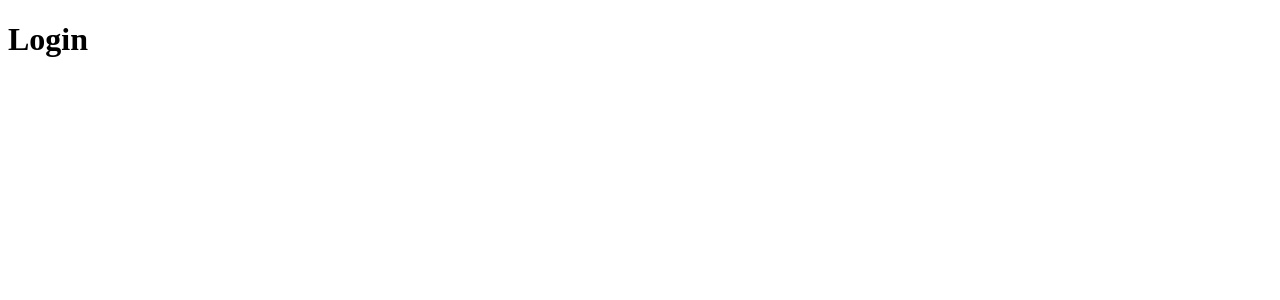
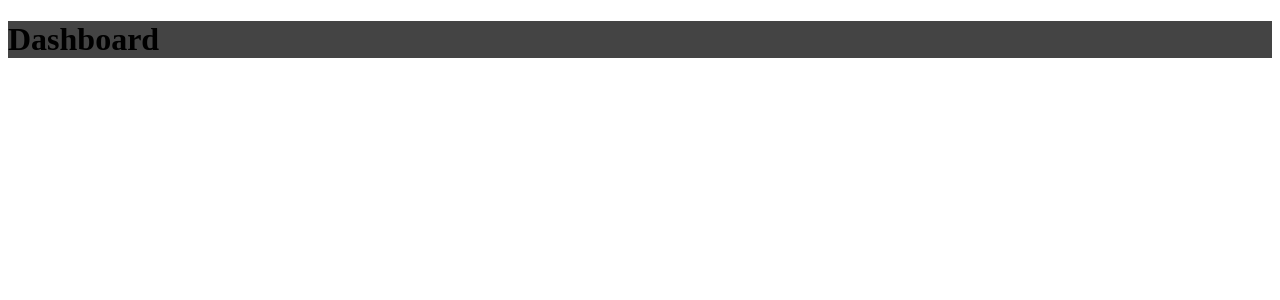
Before and after one commit to MarcosWillianR/meetapp-certification-challenge, a React (Create React App) app in the folder frontend/: page /dashboard in a window 1280 px wide. Before the commit this address led to /. Shown: the top 300 px of the page. Built offline with nearby package versions, Linux system fonts and the light colour scheme; the HTML template or start-up script is replaced by a standard one.

Commit message:
creating layout styles per page

```diff
--- a/frontend/package.json
+++ b/frontend/package.json
@@ -10,7 +10,8 @@
     "react-dom": "^16.10.2",
     "react-router-dom": "^5.1.2",
     "react-scripts": "3.2.0",
-    "reactotron-react-js": "^3.3.4"
+    "reactotron-react-js": "^3.3.4",
+    "styled-components": "^4.4.0"
   },
   "scripts": {
     "start": "react-scripts start",
--- /dev/null
+++ b/frontend/src/pages/_layouts/auth/index.js
@@ -0,0 +1,11 @@
+import React from 'react';
+import PropTypes from 'prop-types';
+import { Wrapper } from './styles';
+
+export default function AuthLayout({ children }) {
+  return <Wrapper>{children}</Wrapper>;
+}
+
+AuthLayout.propTypes = {
+  children: PropTypes.element.isRequired,
+};
--- /dev/null
+++ b/frontend/src/pages/_layouts/auth/styles.js
@@ -0,0 +1,6 @@
+import styled from 'styled-components';
+
+export const Wrapper = styled.div`
+  height: 100%;
+  background: linear-gradient(-90deg, #402845, #22202c);
+`;
--- /dev/null
+++ b/frontend/src/pages/_layouts/default/index.js
@@ -0,0 +1,11 @@
+import React from 'react';
+import PropTypes from 'prop-types';
+import { Wrapper } from './styles';
+
+export default function DefaultLayout({ children }) {
+  return <Wrapper>{children}</Wrapper>;
+}
+
+DefaultLayout.propTypes = {
+  children: PropTypes.element.isRequired,
+};
--- /dev/null
+++ b/frontend/src/pages/_layouts/default/styles.js
@@ -0,0 +1,6 @@
+import styled from 'styled-components';
+
+export const Wrapper = styled.div`
+  height: 100%;
+  background: #444;
+`;
--- a/frontend/src/routes/Route.js
+++ b/frontend/src/routes/Route.js
@@ -1,13 +1,16 @@
 import React from 'react';
 import PropTypes from 'prop-types';
 import { Route, Redirect } from 'react-router-dom';
+
+import AuthLayout from '../pages/_layouts/auth';
+import DefaultLayout from '../pages/_layouts/default';
 
 export default function RouteWrapper({
   component: Component,
   isPrivate,
   ...rest
 }) {
-  const signed = false;
+  const signed = true;
 
   if (!signed && isPrivate) {
     return <Redirect to="/" />;
@@ -17,7 +20,18 @@
     return <Redirect to="/dashboard" />;
   }
 
-  return <Route {...rest} component={Component} />;
+  const Layout = signed ? DefaultLayout : AuthLayout;
+
+  return (
+    <Route
+      {...rest}
+      render={props => (
+        <Layout>
+          <Component {...props} />
+        </Layout>
+      )}
+    />
+  );
 }
 
 RouteWrapper.propTypes = {
```
Also changed, not shown: 1 other file (tests, documents, lock files or other folders).
